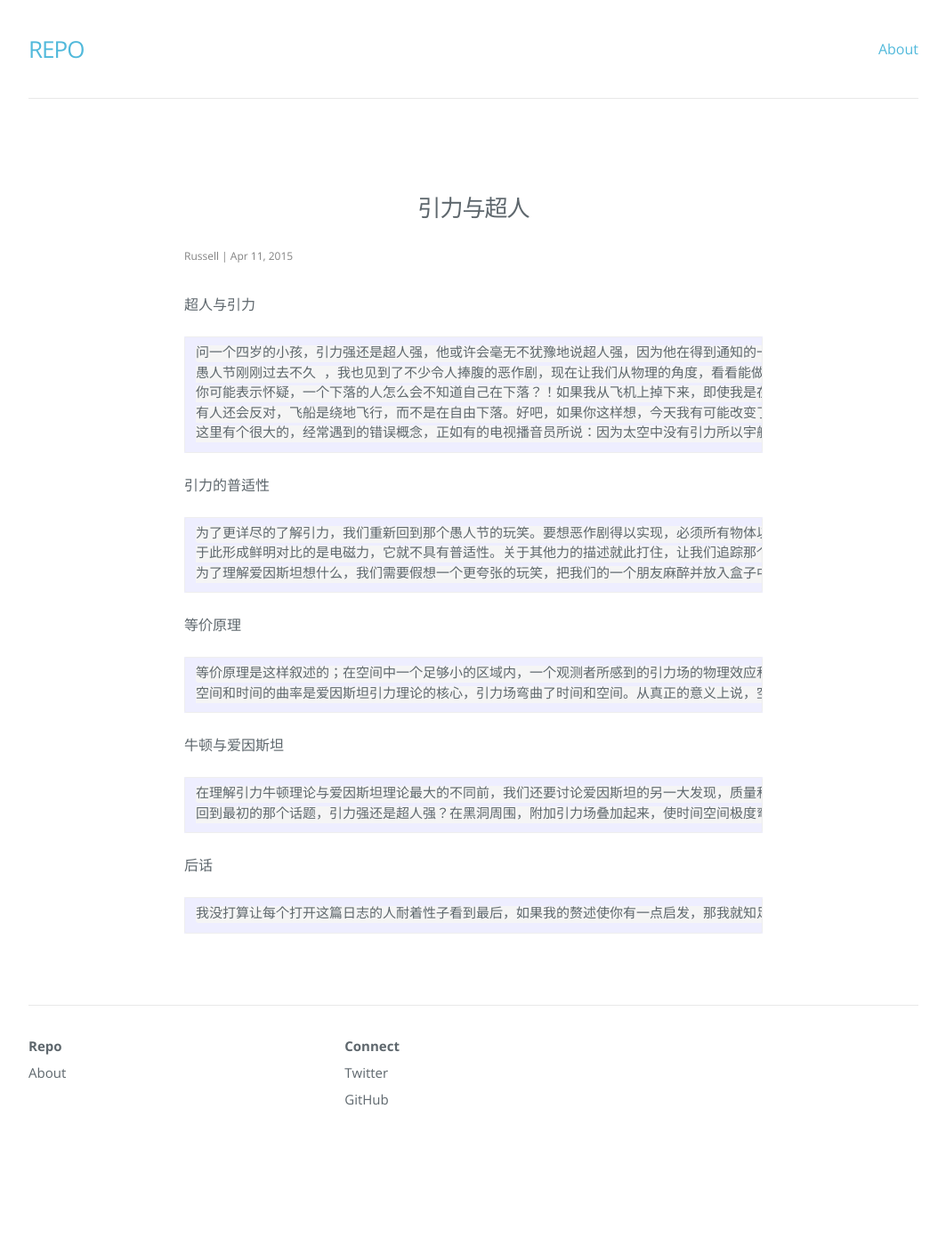
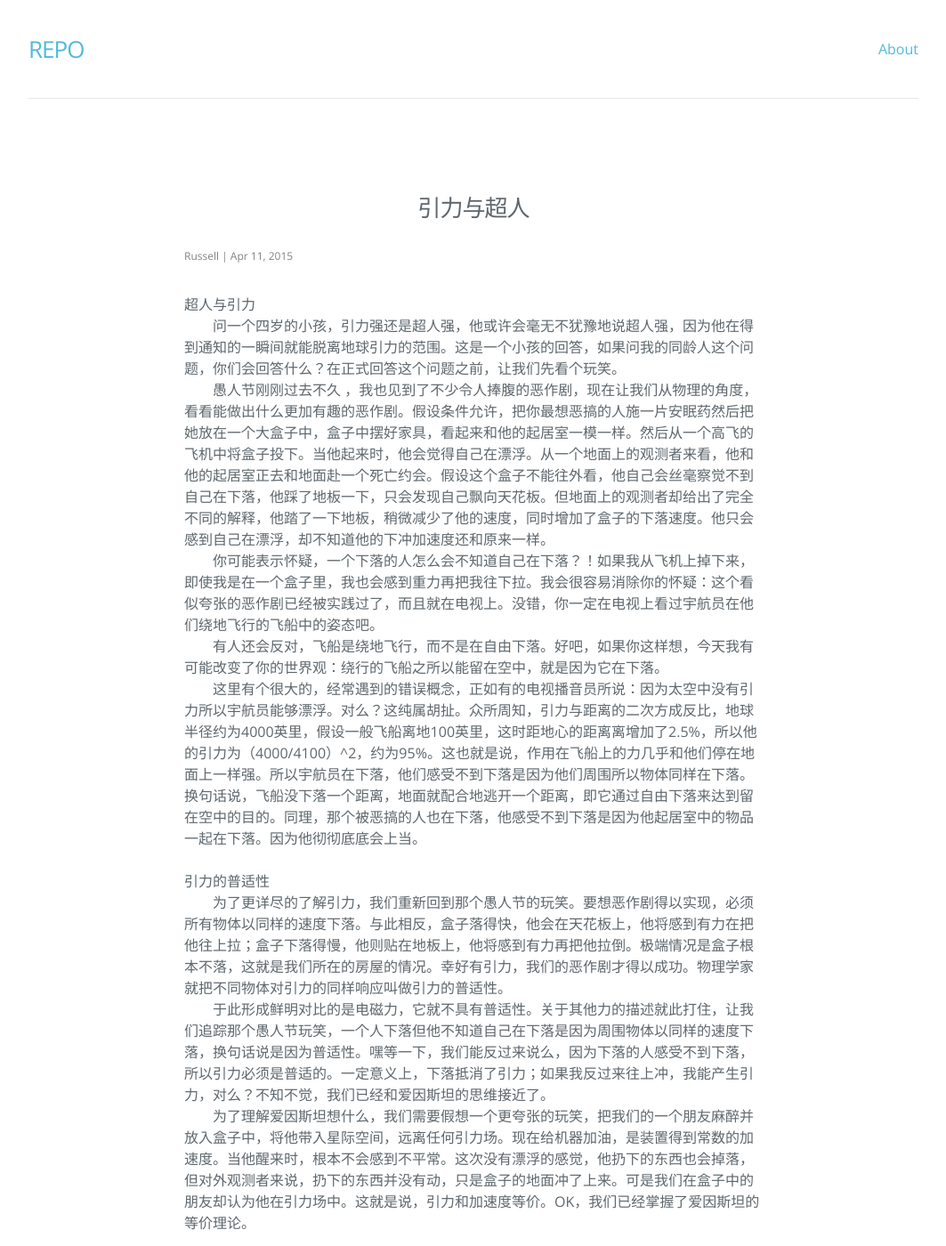
Before and after one commit to RRRussell/blog, a Jekyll site: the page built from _posts/2015-04-11-引力与超人.md, in a window 1280 px wide and 1400 px high. Shown: the whole window at 89% size, without its empty margins (108-1171 px from the left). Built offline with Jekyll 4.4.1, drawn with Linux system fonts in a browser that asks for light colours; nearby versions of some CDN libraries; some of the changed text lies outside the part shown.

Commit message:
Update 引力与超人

```diff
--- a/_posts/2015-04-11-引力与超人.md
+++ b/_posts/2015-04-11-引力与超人.md
@@ -4,36 +4,30 @@ layout: post
 categories: essay
 tags: short
 ---
-超人与引力
+超人与引力<br>
+　　问一个四岁的小孩，引力强还是超人强，他或许会毫无不犹豫地说超人强，因为他在得到通知的一瞬间就能脱离地球引力的范围。这是一个小孩的回答，如果问我的同龄人这个问题，你们会回答什么？在正式回答这个问题之前，让我们先看个玩笑。<br>
+　　愚人节刚刚过去不久 ，我也见到了不少令人捧腹的恶作剧，现在让我们从物理的角度，看看能做出什么更加有趣的恶作剧。假设条件允许，把你最想恶搞的人施一片安眠药然后把她放在一个大盒子中，盒子中摆好家具，看起来和他的起居室一模一样。然后从一个高飞的飞机中将盒子投下。当他起来时，他会觉得自己在漂浮。从一个地面上的观测者来看，他和他的起居室正去和地面赴一个死亡约会。假设这个盒子不能往外看，他自己会丝毫察觉不到自己在下落，他踩了地板一下，只会发现自己飘向天花板。但地面上的观测者却给出了完全不同的解释，他踏了一下地板，稍微减少了他的速度，同时增加了盒子的下落速度。他只会感到自己在漂浮，却不知道他的下冲加速度还和原来一样。<br>
+　　你可能表示怀疑，一个下落的人怎么会不知道自己在下落？！如果我从飞机上掉下来，即使我是在一个盒子里，我也会感到重力再把我往下拉。我会很容易消除你的怀疑：这个看似夸张的恶作剧已经被实践过了，而且就在电视上。没错，你一定在电视上看过宇航员在他们绕地飞行的飞船中的姿态吧。<br>
+　　有人还会反对，飞船是绕地飞行，而不是在自由下落。好吧，如果你这样想，今天我有可能改变了你的世界观：绕行的飞船之所以能留在空中，就是因为它在下落。<br>
+　　这里有个很大的，经常遇到的错误概念，正如有的电视播音员所说：因为太空中没有引力所以宇航员能够漂浮。对么？这纯属胡扯。众所周知，引力与距离的二次方成反比，地球半径约为4000英里，假设一般飞船离地100英里，这时距地心的距离离增加了2.5%，所以他的引力为（4000/4100）^2，约为95%。这也就是说，作用在飞船上的力几乎和他们停在地面上一样强。所以宇航员在下落，他们感受不到下落是因为他们周围所以物体同样在下落。换句话说，飞船没下落一个距离，地面就配合地逃开一个距离，即它通过自由下落来达到留在空中的目的。同理，那个被恶搞的人也在下落，他感受不到下落是因为他起居室中的物品一起在下落。因为他彻彻底底会上当。<br>
 
-    问一个四岁的小孩，引力强还是超人强，他或许会毫无不犹豫地说超人强，因为他在得到通知的一瞬间就能脱离地球引力的范围。这是一个小孩的回答，如果问我的同龄人这个问题，你们会回答什么？在正式回答这个问题之前，让我们先看个玩笑。
-    愚人节刚刚过去不久 ，我也见到了不少令人捧腹的恶作剧，现在让我们从物理的角度，看看能做出什么更加有趣的恶作剧。假设条件允许，把你最想恶搞的人施一片安眠药然后把她放在一个大盒子中，盒子中摆好家具，看起来和他的起居室一模一样。然后从一个高飞的飞机中将盒子投下。当他起来时，他会觉得自己在漂浮。从一个地面上的观测者来看，他和他的起居室正去和地面赴一个死亡约会。假设这个盒子不能往外看，他自己会丝毫察觉不到自己在下落，他踩了地板一下，只会发现自己飘向天花板。但地面上的观测者却给出了完全不同的解释，他踏了一下地板，稍微减少了他的速度，同时增加了盒子的下落速度。他只会感到自己在漂浮，却不知道他的下冲加速度还和原来一样。
-    你可能表示怀疑，一个下落的人怎么会不知道自己在下落？！如果我从飞机上掉下来，即使我是在一个盒子里，我也会感到重力再把我往下拉。我会很容易消除你的怀疑：这个看似夸张的恶作剧已经被实践过了，而且就在电视上。没错，你一定在电视上看过宇航员在他们绕地飞行的飞船中的姿态吧。
-    有人还会反对，飞船是绕地飞行，而不是在自由下落。好吧，如果你这样想，今天我有可能改变了你的世界观：绕行的飞船之所以能留在空中，就是因为它在下落。
-    这里有个很大的，经常遇到的错误概念，正如有的电视播音员所说：因为太空中没有引力所以宇航员能够漂浮。对么？这纯属胡扯。众所周知，引力与距离的二次方成反比，地球半径约为4000英里，假设一般飞船离地100英里，这时距地心的距离离增加了2.5%，所以他的引力为（4000/4100）^2，约为95%。这也就是说，作用在飞船上的力几乎和他们停在地面上一样强。所以宇航员在下落，他们感受不到下落是因为他们周围所以物体同样在下落。换句话说，飞船没下落一个距离，地面就配合地逃开一个距离，即它通过自由下落来达到留在空中的目的。同理，那个被恶搞的人也在下落，他感受不到下落是因为他起居室中的物品一起在下落。因为他彻彻底底会上当。
+引力的普适性<br>
+　　为了更详尽的了解引力，我们重新回到那个愚人节的玩笑。要想恶作剧得以实现，必须所有物体以同样的速度下落。与此相反，盒子落得快，他会在天花板上，他将感到有力在把他往上拉；盒子下落得慢，他则贴在地板上，他将感到有力再把他拉倒。极端情况是盒子根本不落，这就是我们所在的房屋的情况。幸好有引力，我们的恶作剧才得以成功。物理学家就把不同物体对引力的同样响应叫做引力的普适性。<br>
+　　于此形成鲜明对比的是电磁力，它就不具有普适性。关于其他力的描述就此打住，让我们追踪那个愚人节玩笑，一个人下落但他不知道自己在下落是因为周围物体以同样的速度下落，换句话说是因为普适性。嘿等一下，我们能反过来说么，因为下落的人感受不到下落，所以引力必须是普适的。一定意义上，下落抵消了引力；如果我反过来往上冲，我能产生引力，对么？不知不觉，我们已经和爱因斯坦的思维接近了。<br>
+　　为了理解爱因斯坦想什么，我们需要假想一个更夸张的玩笑，把我们的一个朋友麻醉并放入盒子中，将他带入星际空间，远离任何引力场。现在给机器加油，是装置得到常数的加速度。当他醒来时，根本不会感到不平常。这次没有漂浮的感觉，他扔下的东西也会掉落，但对外观测者来说，扔下的东西并没有动，只是盒子的地面冲了上来。可是我们在盒子中的朋友却认为他在引力场中。这就是说，引力和加速度等价。OK，我们已经掌握了爱因斯坦的等价理论。<br>
 
-引力的普适性
+等价原理<br>
+　　等价原理是这样叙述的；在空间中一个足够小的区域内，一个观测者所感到的引力场的物理效应和另一个观测者在无引力条件下做匀加速运动时的报告没有区别。至于为什么是足够小的区域，这涉及幻象与现实的对比以及微积分的基本知识，我个人也基本不会，所以这里不做详细解释。下面来说等价原理的重要推论：<br>
+　　一.引力使光线弯曲：光会下落么？至少牛顿不这么认为，他认为光是由粒子组成的，这显然是片面的。爱因斯坦决定性地解决了问题，从而展示了等价原理的威力。想懂得这一点，还要麻烦我们的朋友（如果他还认为是我朋友），他丝毫没意识到他在深度空间做加速运动。他在玩一个激光游戏，一打开激光器，发现光束竟越来越接近地板！他很吃惊，得出结论：光会下落。但实际上他又被骗了。光并没有下落，只是地板在往上冲。但根据等价原理，在深度空间做加速运动的盒子和引力场中的盒子是一样的，所以我们可以得出结论：引力使光线弯曲。<br>
+　　二.引力使时间弯曲：设想引力场中有两个不同位置的观测者，一个在地面，一个在塔顶。地面的观测者每秒向塔顶的观测者发射一个光脉冲信号，塔顶观测者测量两个信号的时间间隔——他们在比较时间流逝的快慢。把这个情景移入深度空间，我们很容易能判断出发生了什么。一个光脉冲在冲向塔顶时，塔顶却快速地原理，这造成观测的时间不同。等价原理告诉我们，虽然他们距离相同，都坐着不动，但他们看到时间的不同流逝。这就是引力使时间弯曲的内容，虽然使人惊讶，但却不像科幻小说中所述的那样神奇。<br>
+　　三.引力使空间弯曲：要理解什么是空间弯曲，先想想什么是二维平面的弯曲。很显然，画一个三角形，如果内角和不等于180度，那这就是个弯曲的平面。同理，我们只需要在空间中画个三角形，观测内角和是否等于180度就OK了。如下图所示，选择两个星体，光线从他们发出，经过太阳时发生弯曲，进入人眼，显然内角和不为180度。等等，你会说，这不是三角形啊，三条边并不是直线。可惜的是，我们仅仅知道一个定义直线的方法：一束光的明亮径迹。如此定义的直线是两点间的最短距离。所以我们又得出一个结论：我们所处的空间是弯曲的。<br>
 
-    为了更详尽的了解引力，我们重新回到那个愚人节的玩笑。要想恶作剧得以实现，必须所有物体以同样的速度下落。与此相反，盒子落得快，他会在天花板上，他将感到有力在把他往上拉；盒子下落得慢，他则贴在地板上，他将感到有力再把他拉倒。极端情况是盒子根本不落，这就是我们所在的房屋的情况。幸好有引力，我们的恶作剧才得以成功。物理学家就把不同物体对引力的同样响应叫做引力的普适性。
-    于此形成鲜明对比的是电磁力，它就不具有普适性。关于其他力的描述就此打住，让我们追踪那个愚人节玩笑，一个人下落但他不知道自己在下落是因为周围物体以同样的速度下落，换句话说是因为普适性。嘿等一下，我们能反过来说么，因为下落的人感受不到下落，所以引力必须是普适的。一定意义上，下落抵消了引力；如果我反过来往上冲，我能产生引力，对么？不知不觉，我们已经和爱因斯坦的思维接近了。
-    为了理解爱因斯坦想什么，我们需要假想一个更夸张的玩笑，把我们的一个朋友麻醉并放入盒子中，将他带入星际空间，远离任何引力场。现在给机器加油，是装置得到常数的加速度。当他醒来时，根本不会感到不平常。这次没有漂浮的感觉，他扔下的东西也会掉落，但对外观测者来说，扔下的东西并没有动，只是盒子的地面冲了上来。可是我们在盒子中的朋友却认为他在引力场中。这就是说，引力和加速度等价。OK，我们已经掌握了爱因斯坦的等价理论。
+![Image Title](https://github.com/RRRussell/material/raw/master/superman.png)<br>
+    空间和时间的曲率是爱因斯坦引力理论的核心，引力场弯曲了时间和空间。从真正的意义上说，空间和时间的曲率就是引力场。再把我们的朋友请出来，把他放在高塔上，让他观测下面两个孩子在玩弹球。奇怪的是，他发现小球在一点周围移动，接近它加速，远离它减速，于是他得出结论：这一点有奇特的力，拽住小球在其周围做椭圆运动。可把他放下来，他会发现，其实那个神秘的中心有一个凹陷，好吧，一切得以解决。突然间我们明白了，我们感受到引力是因为有质量的物体使它周围空间和时间弯曲，临近的物体感受到了曲率，就趋近这个物体。再深奥的东西我也不懂，所以就此打住了。<br>
+牛顿与爱因斯坦<br>
+　　在理解引力牛顿理论与爱因斯坦理论最大的不同前，我们还要讨论爱因斯坦的另一大发现，质量和能量实际上是一回事，即E=mc^2，他证明质量可以转换为能量，反之亦可。所以能量和质量都可以产生引力场，这是两种理论的重要区别。牛顿认为有质量的物体在其周围产生引力场，而爱因斯坦理论要复杂的多，简言之就是质量产生引力场，引力场具有能量，继续产生附加引力场，接着继续产生附加的附加引力场，知道正无穷。因为平常物体所产生的引力场能量比较低，所以这两种理论就没什么区别。但在黑洞中就不一样了。<br>
+引力与超人
+　　回到最初的那个话题，引力强还是超人强？在黑洞周围，附加引力场叠加起来，使时间空间极度弯曲，粗略地说，它把空间与时间的织构的网撕得粉碎，坍塌的星体被挤压到不再作为一个星体而存在。一旦落入黑洞，即使超人也无法逃出。现在经过对爱因斯坦引力论的诸多介绍，你该知道谁更强了吧？<br>
 
-等价原理
-
-    等价原理是这样叙述的；在空间中一个足够小的区域内，一个观测者所感到的引力场的物理效应和另一个观测者在无引力条件下做匀加速运动时的报告没有区别。至于为什么是足够小的区域，这涉及幻象与现实的对比以及微积分的基本知识，我个人也基本不会，所以这里不做详细解释。下面来说等价原理的重要推论：
-一.引力使光线弯曲：光会下落么？至少牛顿不这么认为，他认为光是由粒子组成的，这显然是片面的。爱因斯坦决定性地解决了问题，从而展示了等价原理的威力。想懂得这一点，还要麻烦我们的朋友（如果他还认为是我朋友），他丝毫没意识到他在深度空间做加速运动。他在玩一个激光游戏，一打开激光器，发现光束竟越来越接近地板！他很吃惊，得出结论：光会下落。但实际上他又被骗了。光并没有下落，只是地板在往上冲。但根据等价原理，在深度空间做加速运动的盒子和引力场中的盒子是一样的，所以我们可以得出结论：引力使光线弯曲。
-二.引力使时间弯曲：设想引力场中有两个不同位置的观测者，一个在地面，一个在塔顶。地面的观测者每秒向塔顶的观测者发射一个光脉冲信号，塔顶观测者测量两个信号的时间间隔——他们在比较时间流逝的快慢。把这个情景移入深度空间，我们很容易能判断出发生了什么。一个光脉冲在冲向塔顶时，塔顶却快速地原理，这造成观测的时间不同。等价原理告诉我们，虽然他们距离相同，都坐着不动，但他们看到时间的不同流逝。这就是引力使时间弯曲的内容，虽然使人惊讶，但却不像科幻小说中所述的那样神奇。
-三.引力使空间弯曲：要理解什么是空间弯曲，先想想什么是二维平面的弯曲。很显然，画一个三角形，如果内角和不等于180度，那这就是个弯曲的平面。同理，我们只需要在空间中画个三角形，观测内角和是否等于180度就OK了。如下图所示，选择两个星体，光线从他们发出，经过太阳时发生弯曲，进入人眼，显然内角和不为180度。等等，你会说，这不是三角形啊，三条边并不是直线。可惜的是，我们仅仅知道一个定义直线的方法：一束光的明亮径迹。如此定义的直线是两点间的最短距离。所以我们又得出一个结论：我们所处的空间是弯曲的。
-曲率
-![Image Title](https://github.com/RRRussell/material/raw/master/superman.png)
-    空间和时间的曲率是爱因斯坦引力理论的核心，引力场弯曲了时间和空间。从真正的意义上说，空间和时间的曲率就是引力场。再把我们的朋友请出来，把他放在高塔上，让他观测下面两个孩子在玩弹球。奇怪的是，他发现小球在一点周围移动，接近它加速，远离它减速，于是他得出结论：这一点有奇特的力，拽住小球在其周围做椭圆运动。可把他放下来，他会发现，其实那个神秘的中心有一个凹陷，好吧，一切得以解决。突然间我们明白了，我们感受到引力是因为有质量的物体使它周围空间和时间弯曲，临近的物体感受到了曲率，就趋近这个物体。再深奥的东西我也不懂，所以就此打住了。
-
-牛顿与爱因斯坦
-
-    在理解引力牛顿理论与爱因斯坦理论最大的不同前，我们还要讨论爱因斯坦的另一大发现，质量和能量实际上是一回事，即E=mc^2，他证明质量可以转换为能量，反之亦可。所以能量和质量都可以产生引力场，这是两种理论的重要区别。牛顿认为有质量的物体在其周围产生引力场，而爱因斯坦理论要复杂的多，简言之就是质量产生引力场，引力场具有能量，继续产生附加引力场，接着继续产生附加的附加引力场，知道正无穷。因为平常物体所产生的引力场能量比较低，所以这两种理论就没什么区别。但在黑洞中就不一样了。
-引力与超人
-    回到最初的那个话题，引力强还是超人强？在黑洞周围，附加引力场叠加起来，使时间空间极度弯曲，粗略地说，它把空间与时间的织构的网撕得粉碎，坍塌的星体被挤压到不再作为一个星体而存在。一旦落入黑洞，即使超人也无法逃出。现在经过对爱因斯坦引力论的诸多介绍，你该知道谁更强了吧？
-
-后话
-
-    我没打算让每个打开这篇日志的人耐着性子看到最后，如果我的赘述使你有一点启发，那我就知足了。有人说研究这些有什么用呢，我借用法拉第的话回答，刚出生的婴儿又有什么用呢？
+后话<br>
+　　我没打算让每个打开这篇日志的人耐着性子看到最后，如果我的赘述使你有一点启发，那我就知足了。有人说研究这些有什么用呢，我借用法拉第的话回答，刚出生的婴儿又有什么用呢？<br>
```
